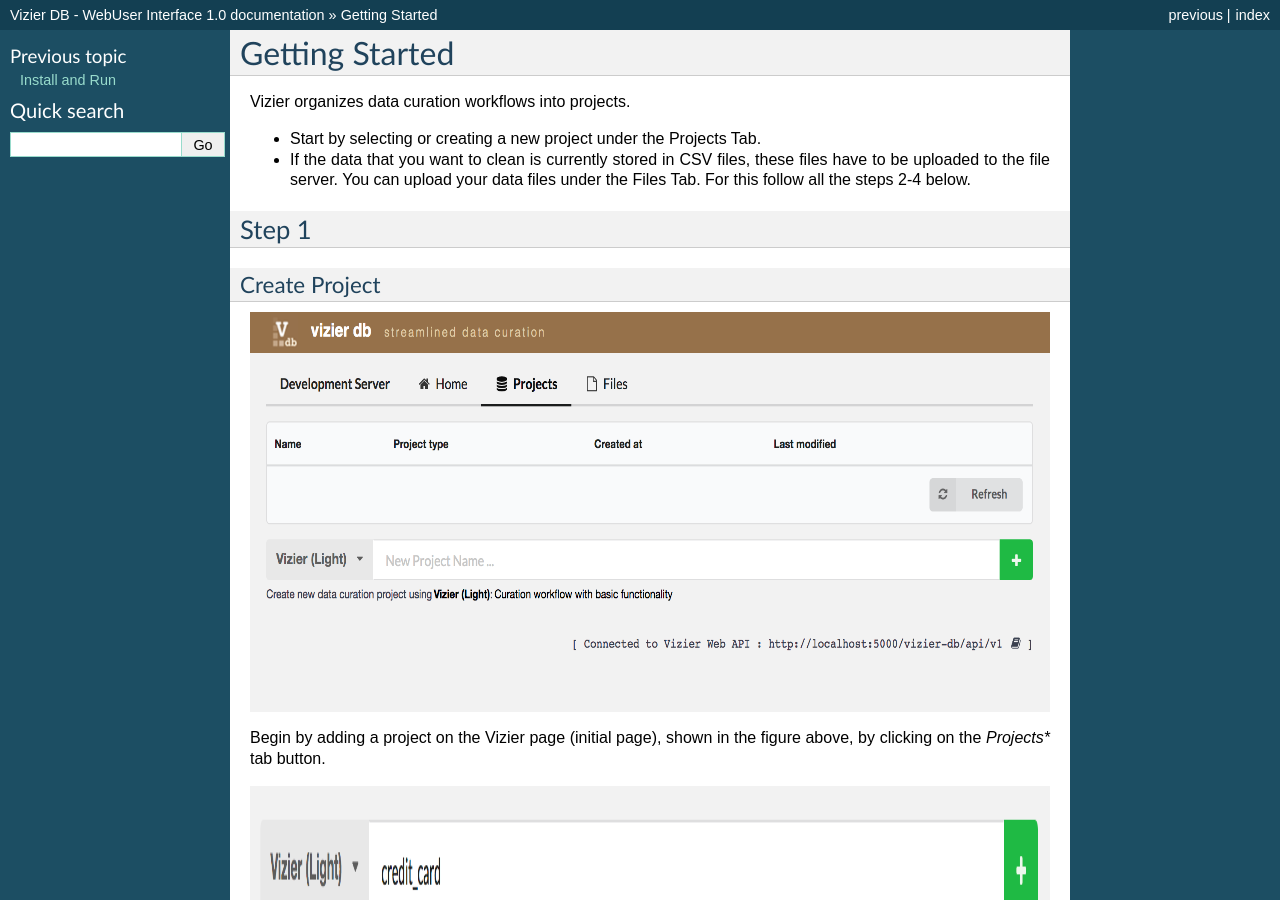
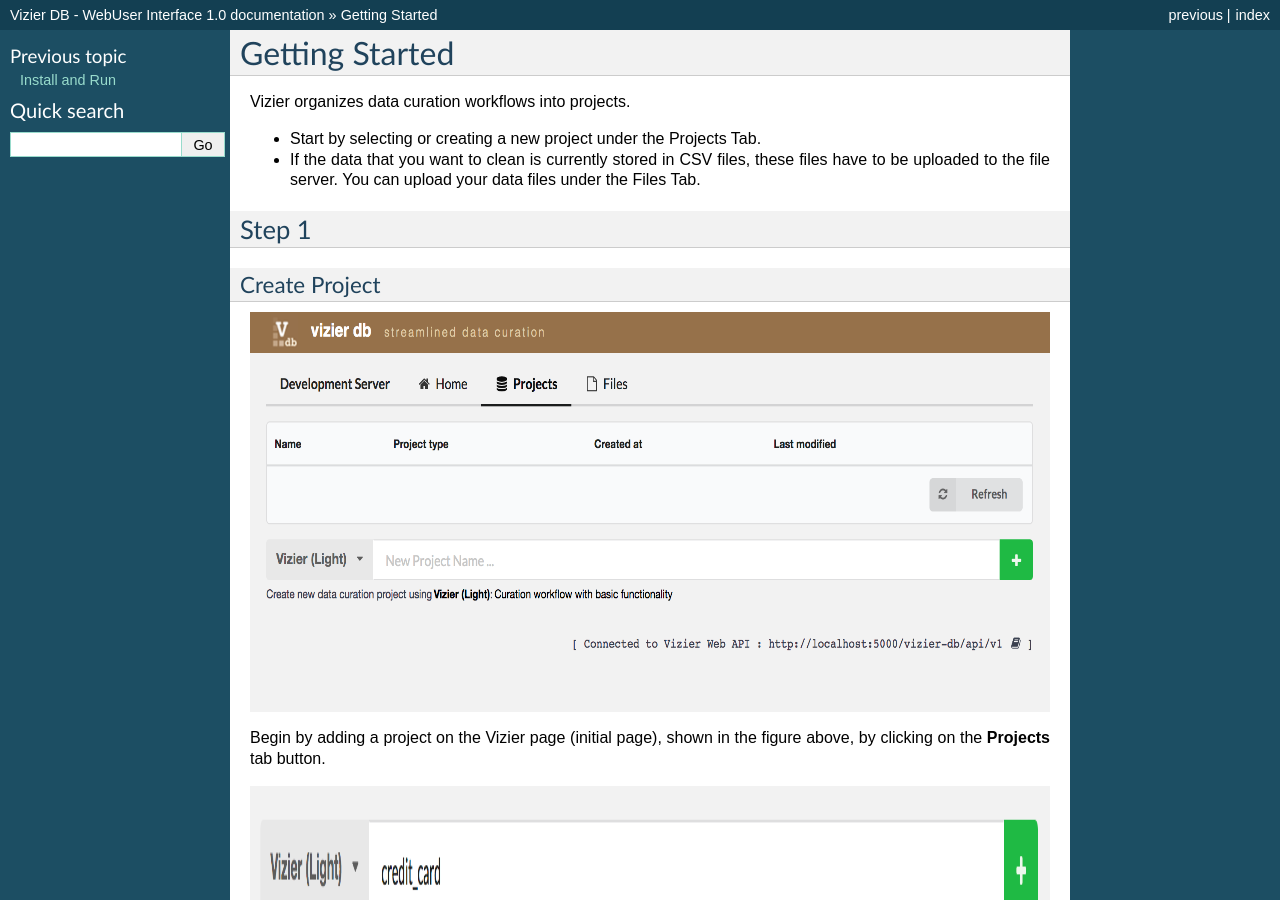
Before and after one commit to soniacq/VizierDB-WebUI-Documentation, a Sphinx documentation site: the page built from docs/tutorials.rst, in a window 1280 px wide and 900 px high. Built offline with Sphinx 7.4.7, drawn with Linux system fonts in a browser that asks for light colours; pages that are not in the unit, such as notebooks, are missing from menus; some of the changed text lies outside the part shown.

Commit message:
Fixing issues.

```diff
--- a/docs/add_project.rst
+++ b/docs/add_project.rst
@@ -7,7 +7,7 @@ Create Project
    :height: 400px
    :alt: alternate text
 
-Begin by adding a project on the Vizier page (initial page), shown in the figure above, by clicking on the *Projects** tab button.
+Begin by adding a project on the Vizier page (initial page), shown in the figure above, by clicking on the **Projects** tab button.
 
 .. image:: figures/add_ccard_project.png
    :width: 800px
@@ -20,7 +20,7 @@ On the **New Project Name ...** textbox shown in figure above, enter the name of
 .. image:: figures/new_project.png
    :width: 800px
    :align: center
-   :height: 400px
+   :height: 200px
    :alt: alternate text
 
 Once project is added click on project name in the list of projects to data curation.
--- a/docs/load_data.rst
+++ b/docs/load_data.rst
@@ -3,7 +3,7 @@ Load Dataset
 
 Continuing with our example of the credit_card project, we show here the methods of uploading data.
 
-First at all come back to the initial page of Vizier. If the data that you want to clean is currently stored in CSV files, these files have to be uploaded to the file server. If you want to upload your own data file, then go under the ***Files*** Tab.
+First at all come back to the initial page of Vizier. If the data that you want to clean is currently stored in CSV files, these files have to be uploaded to the file server. If you want to upload your own data file, then go under the **Files** Tab.
 
  .. image:: figures/load_ccard_dataset.png
     :width: 800px
--- a/docs/load_data_project.rst
+++ b/docs/load_data_project.rst
@@ -1,23 +1,24 @@
 Loading Dataset in Project
 -------------
 
-First, go to the ***Project*** tab. There, you will be able to see the list of projects. Select one, for example, ***credict_card*** project by clicking on the name project.
+First, go to the **Project** tab. There, you will be able to see the list of projects. Select one, for example, **credict_card** project by clicking on the name project.
 
 .. image:: figures/project_tab_list_of_projects.png
    :width: 800px
    :align: center
-   :height: 400px
+   :height: 300px
    :alt: alternate text
 
 
-Once you are inside the project, load the data by clicking in the sign ***+***.
+Once you are inside the project, load the data by clicking in the sign **+**.
+
 .. image:: figures/inside_project.png
    :width: 800px
    :align: center
    :height: 400px
    :alt: alternate text
 
-Then, go to the column ***VIZUAL***, and click on ***Load Dataset***
+Then, go to the column **VIZUAL**, and click on **Load Dataset**
 
 
 .. image:: figures/column_loaddata.png
@@ -26,15 +27,15 @@ Then, go to the column ***VIZUAL***, and click on ***Load Dataset***
    :height: 400px
    :alt: alternate text
 
-Then, select a dataset listed in ***File*** ComboBox. For example, we selected ccard.csv dataset and entered ***credict card dataset*** as the name of the dataset for that project, then, click on the blue ***play*** icon.
+Then, select a dataset listed in **File** ComboBox. For example, we selected ccard.csv dataset and entered **credict card dataset** as the name of the dataset for that project, then, click on the blue **play** icon.
 
 .. image:: figures/loaddata_ccard.png
-  :width: 800px
+  :width: 600px
   :align: center
-  :height: 400px
+  :height: 300px
   :alt: alternate text
 
-After loading the ***credict card dataset***, we can start to explore and curate our data.
+After loading the **credict card dataset**, we can start to explore and curate our data.
 
 .. image:: figures/completed_loaddata_ccard.png
   :width: 800px
--- a/docs/tutorials.rst
+++ b/docs/tutorials.rst
@@ -4,7 +4,7 @@ Getting Started
 Vizier organizes data curation workflows into projects.
 
 - Start by selecting or creating a new project under the Projects Tab.
-- If the data that you want to clean is currently stored in CSV files, these files have to be uploaded to the file server. You can upload your data files under the Files Tab. For this follow all the steps 2-4 below.
+- If the data that you want to clean is currently stored in CSV files, these files have to be uploaded to the file server. You can upload your data files under the Files Tab.
 
 Step 1
 ~~~~~~
```
